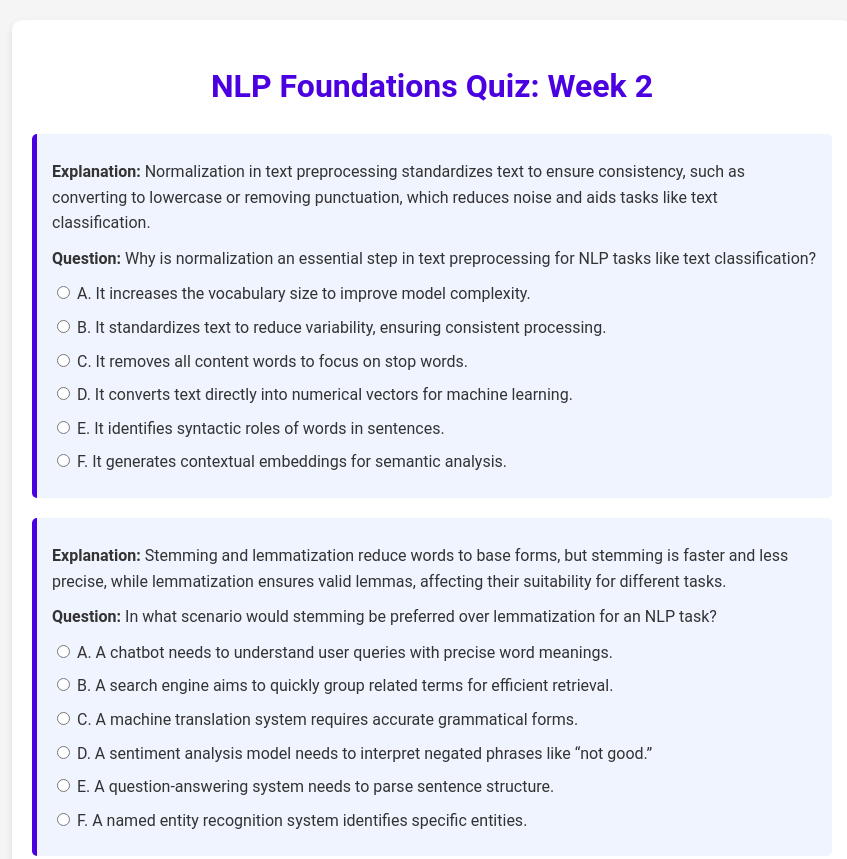
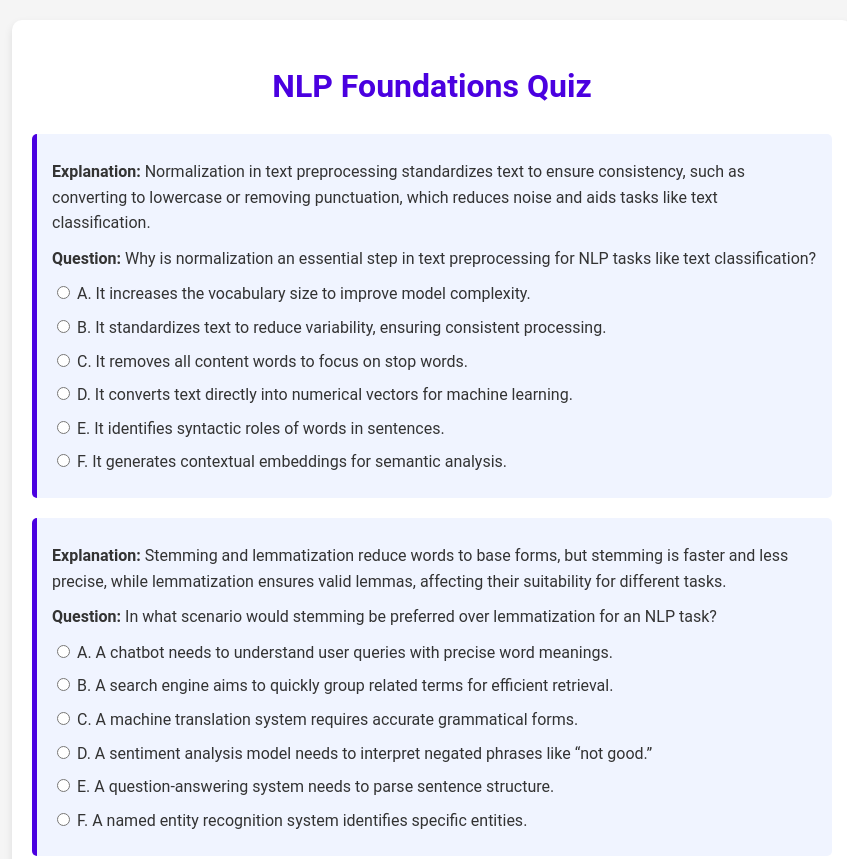
Before and after one commit to wajdiz/marsadlearn, a plain HTML site: page Quiz3-prepv2-Part1-NLP.html in a window 1280 px wide. Shown: the top 859 px of the page, without its empty margins (208-1055 px from the left). Drawn offline with Linux system fonts and the light colour scheme.

Commit message:
Update Quiz3-prepv2-Part1-NLP.html

```diff
--- a/Quiz3-prepv2-Part1-NLP.html
+++ b/Quiz3-prepv2-Part1-NLP.html
@@ -76,7 +76,7 @@
 </head>
 <body>
     <div class="container">
-        <h1>NLP Foundations Quiz: Week 2</h1>
+        <h1>NLP Foundations Quiz</h1>
         <form id="quizForm">
             <!-- Question 1 -->
             <div class="question" id="q1">
```
